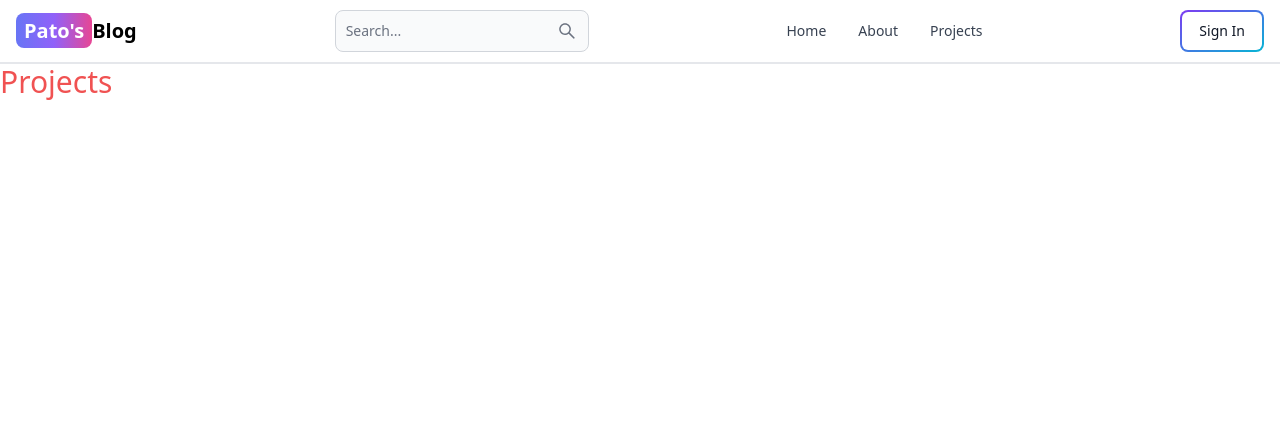
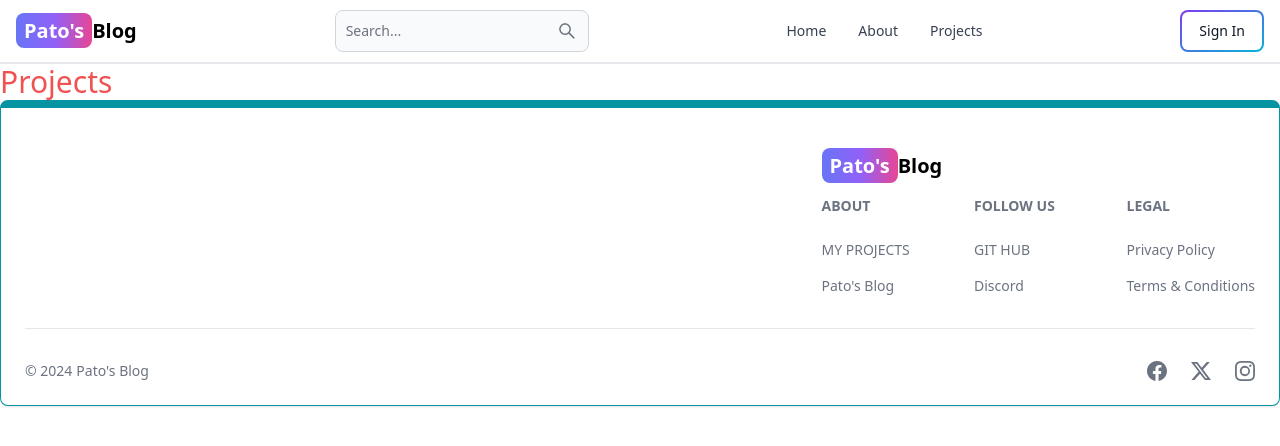
Before and after one commit to Jack-Nesta/MERN-Blog, a React (Vite) app in the folder client/: page /Projects in a window 1280 px wide. Shown: the top 446 px of the page. Built offline with nearby package versions, Linux system fonts and the light colour scheme.

Commit message:
Added a footer element

```diff
--- a/client/src/App.jsx
+++ b/client/src/App.jsx
@@ -7,6 +7,7 @@
 import Projects from "./pages/Projects";
 import Signup from "./pages/Signup";
 import Header from "./components/Header";
+import Footer from "./components/Footer";
 
 
 export default function App() {
@@ -22,6 +23,7 @@
         <Route path="/sign-up" element={<Signup/>} />
         <Route path="Projects" element={<Projects />} />
       </Routes>
+      <Footer/>
     </BrowserRouter>
   );
 }
--- /dev/null
+++ b/client/src/components/Footer.jsx
@@ -0,0 +1,81 @@
+import React from "react";
+import { Footer } from "flowbite-react";
+import { Link } from "react-router-dom";
+import {BsFacebook,BsInstagram,BsTwitterX, BsGithub} from 'react-icons/bs';
+
+
+export default function FooterCom() {
+  return (
+    <Footer container className="border border-t-8 border-teal-500">
+      <div className="w-full max-w-7xl mx-auto">
+        <div className="grid w-full justify-end sm:flex md:grid-cols-1">
+          <div className="mt-5">
+            <Link
+              to="/"
+              className="self-center whitespace-nowrap text-lg sm:text-xl font-semibold dark:text-white"
+            >
+              <span className="px-2 py-1 bg-gradient-to-r from-indigo-500 via-purple-500 to-pink-500 rounded-lg text-white">
+                Pato's
+              </span>
+              Blog
+            </Link>
+            <div className="grid grid-cols-2 gap-8 mt-4 sm:grid-cols-3 sm:gap-6">
+              <div>
+                <Footer.Title title="About" />
+                <Footer.LinkGroup col>
+                  <Footer.Link
+                    href="#"
+                    target="_blank"
+                    rel="noopener nonreferrer"
+                  >
+                    MY PROJECTS
+                  </Footer.Link>
+                  <Footer.Link
+                    href="/about"
+                    target="_blank"
+                    rel="noopener nonreferrer"
+                  >
+                    Pato's Blog
+                  </Footer.Link>
+                </Footer.LinkGroup>
+              </div>
+              <div>
+                <Footer.Title title="FOLLOW US" />
+                <Footer.LinkGroup col>
+                  <Footer.Link
+                    href="https://www.github.com/jack-nesta"
+                    target="_blank"
+                    rel="noopener nonreferrer"
+                  >
+                    GIT HUB
+                  </Footer.Link>
+                  <Footer.Link href="#">Discord</Footer.Link>
+                </Footer.LinkGroup>
+              </div>
+              <div>
+                <Footer.Title title="LEGAL" />
+                <Footer.LinkGroup col>
+                  <Footer.Link href="#">Privacy Policy</Footer.Link>
+                  <Footer.Link href="#"> Terms &amp; Conditions</Footer.Link>
+                </Footer.LinkGroup>
+              </div>
+            </div>
+          </div>
+        </div>
+        <Footer.Divider />
+        <div className="w-full sm:flex sm:items-center sm:justify-between">
+          <Footer.Copyright
+            href="#"
+            by="Pato's Blog"
+            year={new Date().getFullYear()}
+          />
+          <div className="flex gap-6 sm:mt-0 mt-4 sm:justify-center">
+            <Footer.Icon href="#" icon={BsFacebook}/>
+            <Footer.Icon href="#" icon={BsTwitterX}/>
+            <Footer.Icon href="#" icon={BsInstagram}/>
+          </div>
+        </div>
+      </div>
+    </Footer>
+  );
+}
```
